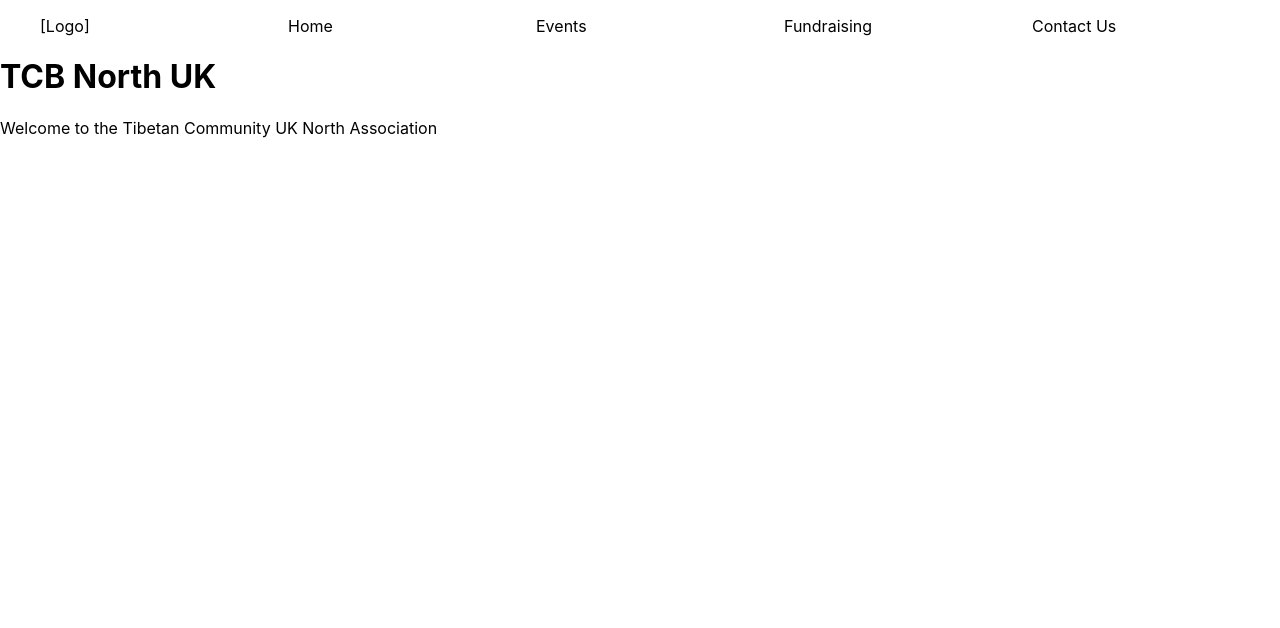
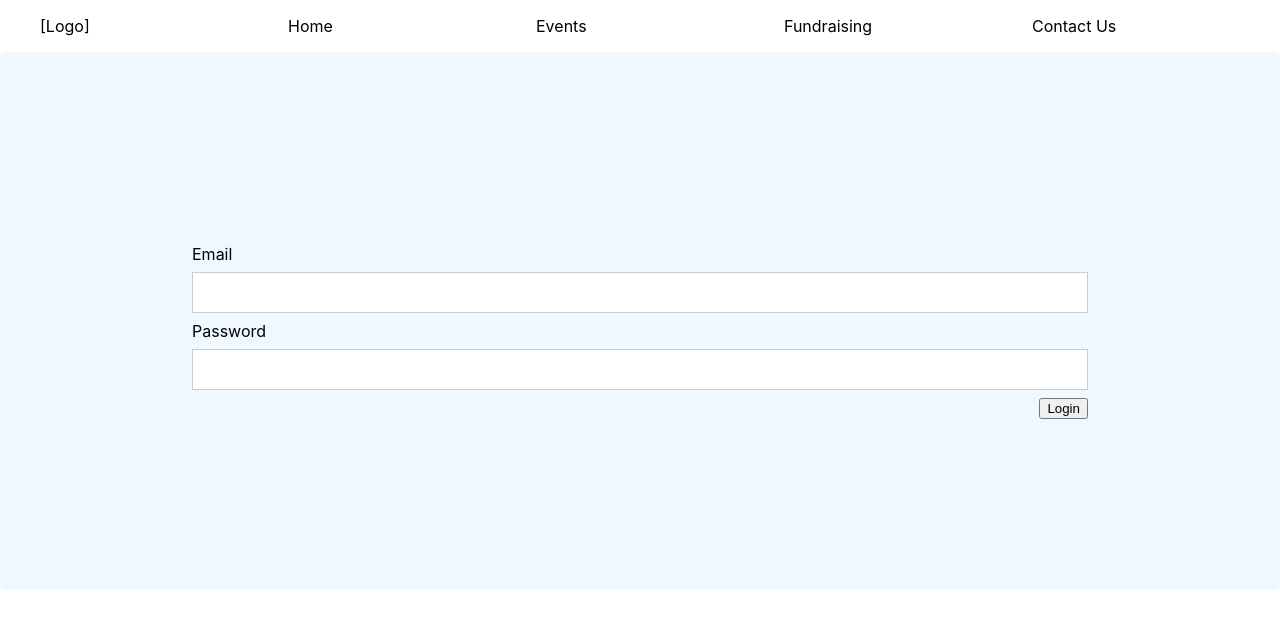
Before and after one commit to RinchenTuladhar/TCBNorthReactJS, a React (Create React App) app: page /signup in a window 1280 px wide. Shown: the top 628 px of the page. Built offline with nearby package versions, Linux system fonts and the light colour scheme.

Commit message:
Added signup page + installed Firebase

```diff
--- a/package.json
+++ b/package.json
@@ -6,6 +6,7 @@
     "@testing-library/jest-dom": "^4.2.4",
     "@testing-library/react": "^9.5.0",
     "@testing-library/user-event": "^7.2.1",
+    "firebase": "^7.14.3",
     "node-sass": "^4.14.1",
     "react": "^16.13.1",
     "react-dom": "^16.13.1",
--- a/src/App.js
+++ b/src/App.js
@@ -13,7 +13,8 @@ import {
 
 import Home from './component/Home';
 import Navbar from './component/Navbar';
-import Login from "./component/Login";
+import Login from "./component/auth/Login";
+import Signup from "./component/auth/Signup";
 
 function App() {
   return (
@@ -21,12 +22,9 @@ function App() {
     <Router>
       <Navbar/>
       <Switch>
-        <Route path="/login">
-          <Login/>
-        </Route>
-        <Route path="">
-          <Home/>
-        </Route>
+        <Route exact path="/" component={Home}/>
+        <Route exact path="/login" component={Login}/>
+        <Route exact path="/signup" component={Signup}/>
       </Switch>
     </Router>
     </div>
--- a/src/component/Login.js
+++ /dev/null
@@ -1,29 +0,0 @@
-import React from "react"
-
-import "./login.scss";
-
-class Login extends React.Component {
-  constructor(){
-    super()
-  }
-
-  render(){
-    return (
-      <div className="login-page">
-        <form className="login-form">
-          <div className="container">
-            <label>Email
-              <input type="email" name="email"/>
-            </label><br/>
-            <label>Password
-              <input type="password" name="password"/>
-            </label>
-            <input type="submit" value="Login" className="float-right"/>
-          </div>
-        </form>
-      </div>
-    )
-  }
-}
-
-export default Login
--- /dev/null
+++ b/src/component/auth/Login.js
@@ -0,0 +1,46 @@
+import React from "react"
+
+import "./login.scss";
+
+class Login extends React.Component {
+  constructor(){
+    super()
+    this.state = {
+      email: '',
+      password: ''
+    }
+
+    this.handleSubmit = this.handleSubmit.bind(this);
+    this.handleChange = this.handleChange.bind(this);
+  }
+
+  handleChange(event) {
+    this.setState({
+      [event.target.name]: event.target.value
+    })
+  }
+
+  handleSubmit(event) {
+     event.preventDefault();
+   }
+
+  render(){
+    return (
+      <div className="login-page">
+        <form className="login-form">
+          <div className="container">
+            <label>Email
+              <input type="email" name="email" onChange={this.handleChange}/>
+            </label><br/>
+            <label>Password
+              <input type="password" name="password" onChange={this.handleChange}/>
+            </label>
+            <input type="submit" value="Login" onClick={this.handleSubmit} className="float-right"/>
+          </div>
+        </form>
+      </div>
+    )
+  }
+}
+
+export default Login
--- /dev/null
+++ b/src/component/auth/Signup.js
@@ -0,0 +1,47 @@
+import React from "react"
+
+import "./login.scss";
+
+class Signup extends React.Component {
+  constructor(){
+    super()
+    this.state = {
+      email: '',
+      password: ''
+    }
+
+    this.handleSubmit = this.handleSubmit.bind(this);
+    this.handleChange = this.handleChange.bind(this);
+  }
+
+  handleChange(event) {
+    this.setState({
+      [event.target.name]: event.target.value
+    })
+  }
+
+  handleSubmit(event) {
+    console.log(this.state)
+    event.preventDefault();
+   }
+
+  render(){
+    return (
+      <div className="login-page">
+        <form onSubmit={this.handleSubmit} className="login-form">
+          <div className="container">
+            <label>Email
+              <input type="email" name="email" onChange={this.handleChange}/>
+            </label><br/>
+            <label>Password
+              <input type="password" name="password" onChange={this.handleChange}/>
+            </label>
+            <input type="submit" value="Login" className="float-right"/>
+          </div>
+        </form>
+      </div>
+    )
+  }
+}
+
+export default Signup
```
Also changed, not shown: src/component/auth/login.scss (renamed from src/component/login.scss), 1 other file (tests, documents, lock files or other folders).
